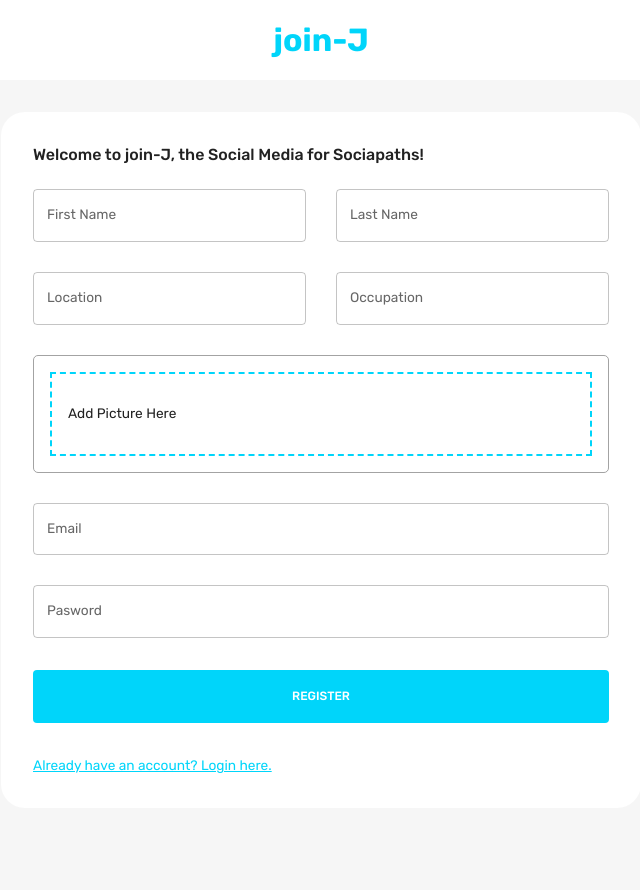
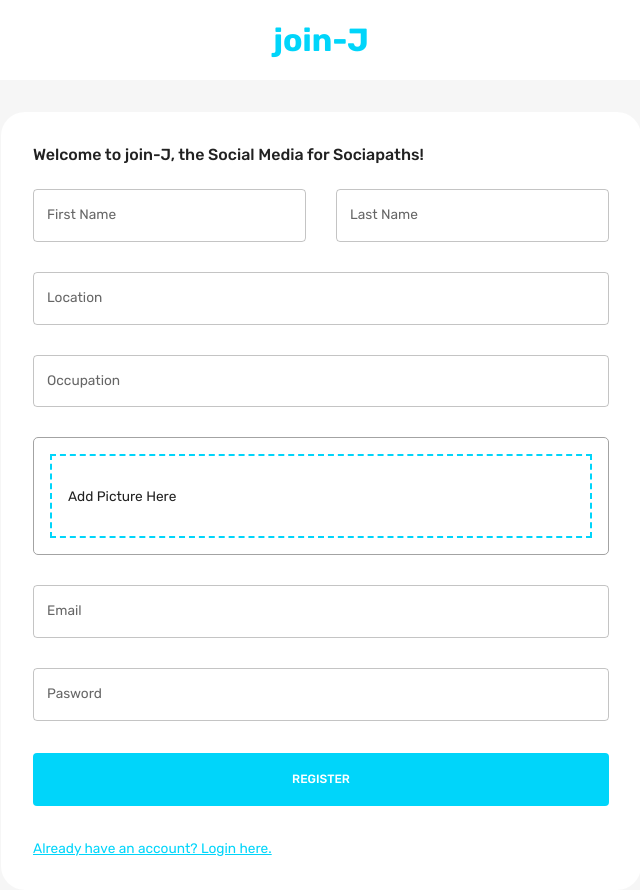
Before and after one commit to KazimAkyol/social_media, a React (Create React App) app in the folder client/: page / in a window 1280 px wide. Both pictures are taken after a click on the element "Don't have an account? Sign Up here.". Shown: the whole page, without its empty margins (319-959 px from the left). Before the commit the page ends 808 px from the top, so only its background shows below. Built offline with nearby package versions, Linux system fonts and the light colour scheme.

Commit message:
solved verifyToken conflict

```diff
--- a/client/src/scenes/loginPage/Form.jsx
+++ b/client/src/scenes/loginPage/Form.jsx
@@ -13,7 +13,7 @@ import * as yup from "yup";
 import { useNavigate } from "react-router-dom";
 import { useDispatch } from "react-redux";
 import { setLogin } from "state";
-import Dropzone from "react-dropzone/.";
+import Dropzone from "react-dropzone";
 import FlexBetween from "components/FlexBetween";
 
 const registerSchema = yup.object().shape({
@@ -51,12 +51,12 @@ const Form = () => {
     const { palette } = useTheme();
     const dispatch = useDispatch();
     const navigate = useNavigate();
-    const isNonMobile = useMediaQuery("(min-width: 600px");
+    const isNonMobile = useMediaQuery("(min-width: 600px)");
     const isLogin = pageType === "login";
     const isRegister = pageType === "register";
 
     const register = async (values, onSubmitProps) => {
-        // this allows us to send the form data to the server
+        // this allows us to send the form info with image
         const formData = new FormData();
         for (let value in values) {
             formData.append(value, values[value]);
@@ -79,7 +79,8 @@ const Form = () => {
     };
 
     const login = async (values, onSubmitProps) => {
-        const loggedInResponse = await fetch("http://localhost:3001/auth/login",
+        const loggedInResponse = await fetch(
+            "http://localhost:3001/auth/login",
             {
                 method: "POST",
                 headers: { "Content-Type": "application/json" },
@@ -99,7 +100,7 @@ const Form = () => {
         }
     };
 
-    const handleFormSubmit = async (validateYupSchema, onSubmitProps) => {
+    const handleFormSubmit = async (values, onSubmitProps) => {
         if (isLogin) await login(values, onSubmitProps);
         if (isRegister) await register(values, onSubmitProps);
     };
@@ -137,7 +138,9 @@ const Form = () => {
                                     onChange={handleChange}
                                     value={values.firstName}
                                     name="firstName"
-                                    error={Boolean(touched.firstName) && Boolean(errors.firstName)}
+                                    error={
+                                        Boolean(touched.firstName) && Boolean(errors.firstName)
+                                    }
                                     helperText={touched.firstName && errors.firstName}
                                     sx={{ gridColumn: "span 2" }}
                                 />
@@ -147,7 +150,9 @@ const Form = () => {
                                     onChange={handleChange}
                                     value={values.lastName}
                                     name="lastName"
-                                    error={Boolean(touched.lastName) && Boolean(errors.lastName)}
+                                    error={
+                                        Boolean(touched.lastName) && Boolean(errors.lastName)
+                                    }
                                     helperText={touched.lastName && errors.lastName}
                                     sx={{ gridColumn: "span 2" }}
                                 />
@@ -157,19 +162,23 @@ const Form = () => {
                                     onChange={handleChange}
                                     value={values.location}
                                     name="location"
-                                    error={Boolean(touched.location) && Boolean(errors.location)}
+                                    error={
+                                        Boolean(touched.location) && Boolean(errors.location)
+                                    }
                                     helperText={touched.location && errors.location}
-                                    sx={{ gridColumn: "span 2" }}
+                                    sx={{ gridColumn: "span 4" }}
                                 />
                                 <TextField
                                     label="Occupation"
                                     onBlur={handleBlur}
                                     onChange={handleChange}
                                     value={values.occupation}
-                                    name="location"
-                                    error={Boolean(touched.occupation) && Boolean(errors.occupation)}
+                                    name="occupation"
+                                    error={
+                                        Boolean(touched.occupation) && Boolean(errors.occupation)
+                                    }
                                     helperText={touched.occupation && errors.occupation}
-                                    sx={{ gridColumn: "span 2" }}
+                                    sx={{ gridColumn: "span 4" }}
                                 />
                                 <Box
                                     gridColumn="span 4"
@@ -178,9 +187,10 @@ const Form = () => {
                                     p="1rem"
                                 >
                                     <Dropzone
-                                        acceptedFiles=".jpg, .jpeg, .png"
+                                        acceptedFiles=".jpg,.jpeg,.png"
                                         multiple={false}
-                                        onDrop={(acceptedFiles) => setFieldValue("picture", acceptedFiles[0])
+                                        onDrop={(acceptedFiles) =>
+                                            setFieldValue("picture", acceptedFiles[0])
                                         }
                                     >
                                         {({ getRootProps, getInputProps }) => (
@@ -223,7 +233,7 @@ const Form = () => {
                             type="password"
                             onBlur={handleBlur}
                             onChange={handleChange}
-                            value={values.email}
+                            value={values.password}
                             name="password"
                             error={Boolean(touched.password) && Boolean(errors.password)}
                             helperText={touched.password && errors.password}
```
Also changed, not shown: 1 other file (tests, documents, lock files or other folders).
